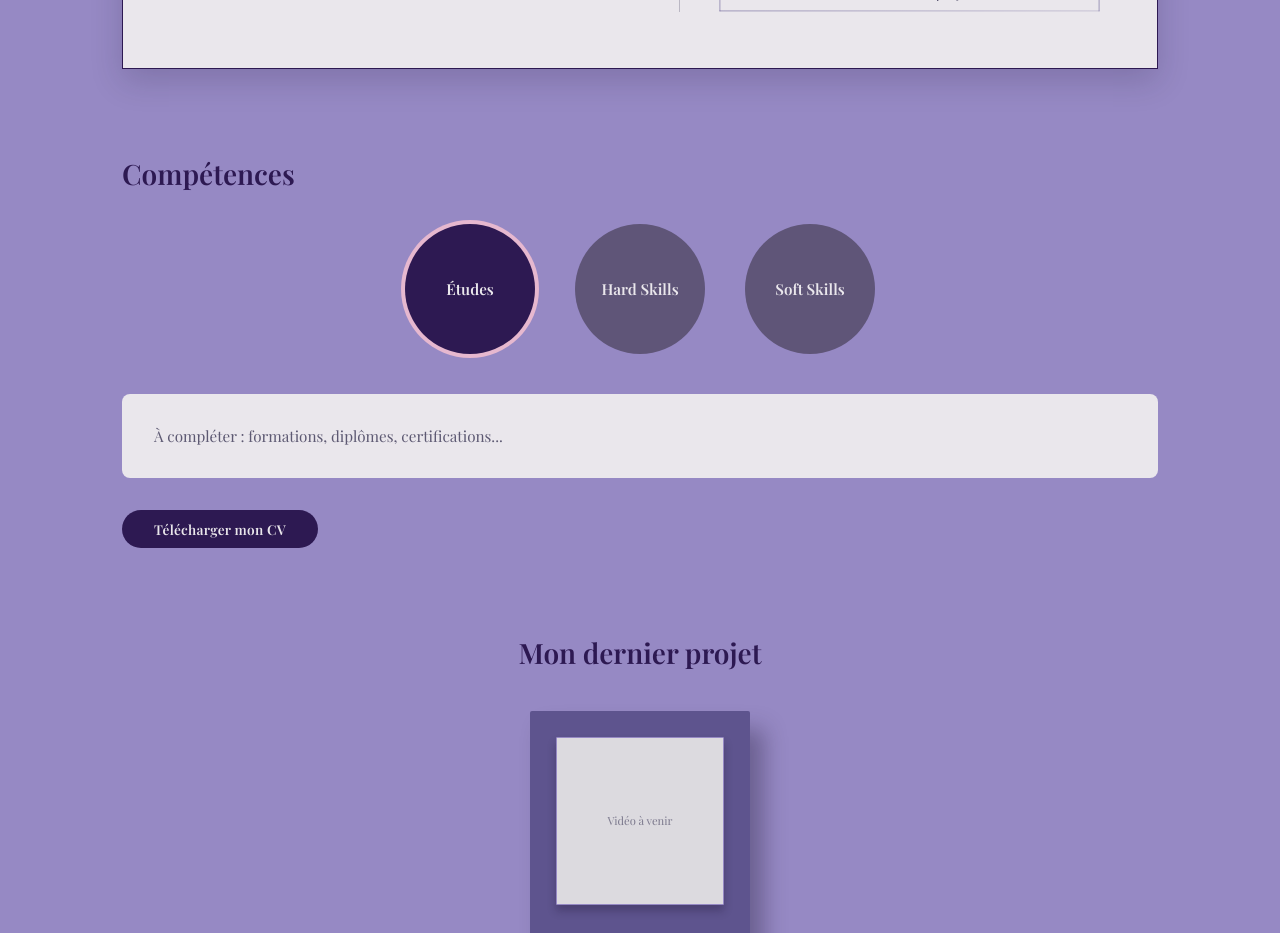
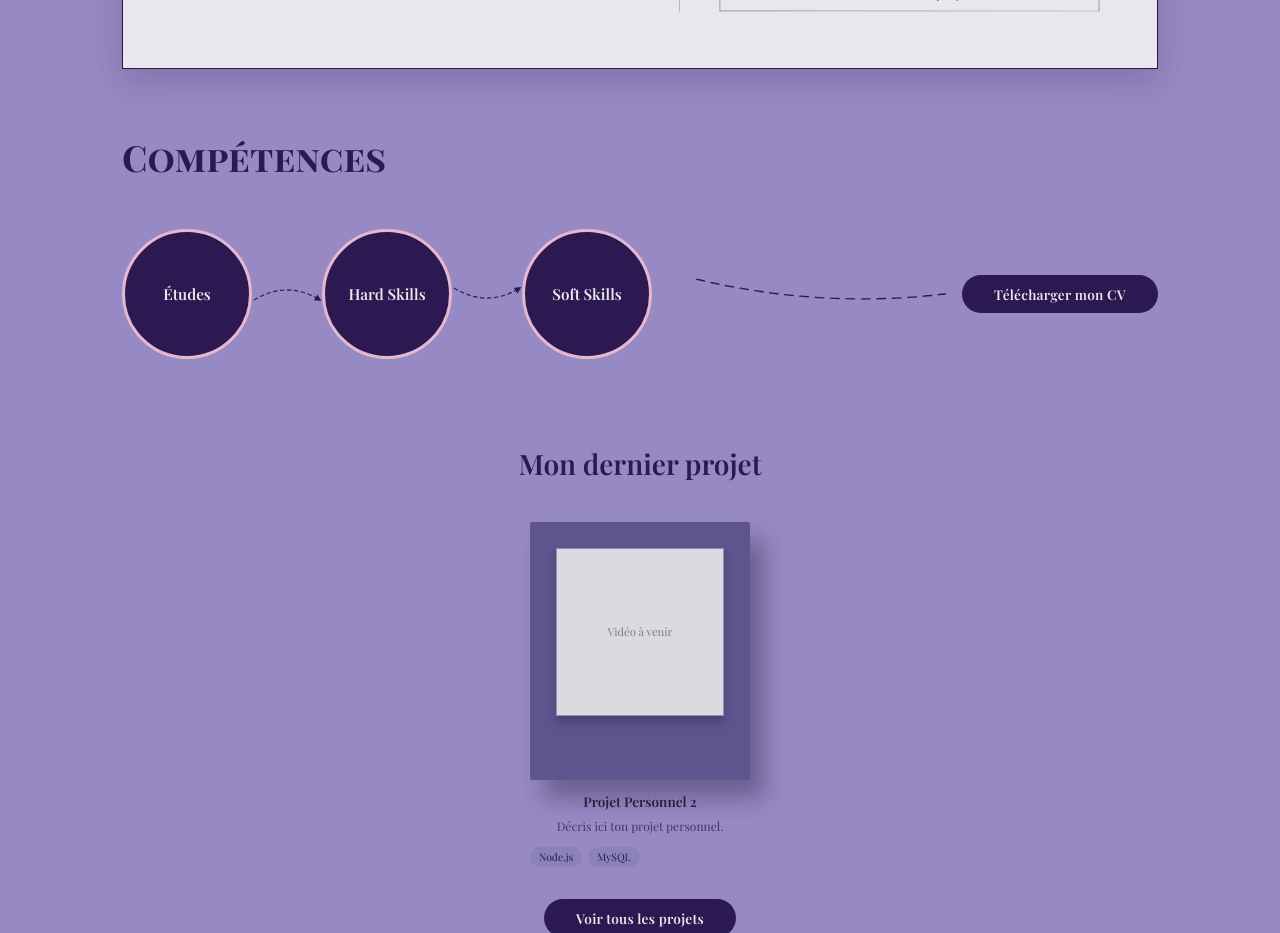
Before and after one commit to Aurelie78290/MyPortfolio, a React (Vite) app: page / in a window 1280 px wide. Shown: the part 940-1873 px from the top of the page. Built offline with nearby package versions, Linux system fonts and the light colour scheme; a web font is replaced by a local one.

Commit message:
updates competences's bulles

```diff
--- a/src/components/Competences.css
+++ b/src/components/Competences.css
@@ -1,34 +1,80 @@
 .competences {
-  margin-top: 86px;
+  margin: 4rem 0;
   scroll-margin-top: 110px;
 }
 
 .competences__title {
-  font-family: var(--font-body);
+  font-family: var(--font-title);
   font-weight: 600;
-  font-size: 1.75rem;
+  font-size: 2.25rem;
   color: var(--title);
-  margin: 0 0 32px;
+  margin: 0 0 3rem;
+}
+
+.competences__row {
+  display: flex;
+  align-items: center;
+  justify-content: space-around;
+  gap: 2.5rem;
+  flex-wrap: wrap;
 }
 
 .competences__bubbles {
   display: flex;
-  gap: 2.5rem;
-  justify-content: center;
+  align-items: center;
+}
+
+.competences__bubble-item {
+  display: flex;
+  align-items: center;
+}
+
+.competences__connector {
+  width: 70px;
+  height: 32px;
+  flex-shrink: 0;
+  color: var(--title);
+}
+
+.competences__landing {
+  position: relative;
+  flex: 1 1 80px;
+  min-width: 80px;
+  height: 40px;
+  margin-right: -1.75rem;
+  color: var(--title);
+}
+
+.competences__landing-path {
+  width: 100%;
+  height: 100%;
+  display: block;
+}
+
+.competences__plane {
+  position: absolute;
+  right: -10px;
+  top: 48%;
+  width: 24px;
+  height: 24px;
+  transform: rotate(108deg);
+  color: var(--title);
 }
 
 .competences__bubble {
   width: 130px;
   height: 130px;
   border-radius: 50%;
-  border: none;
-  background: var(--mauve-card);
+  border: 3px solid var(--pink-card);
+  background: var(--title);
   color: var(--card-cream);
   font-family: var(--font-body);
   font-weight: 600;
   font-size: 0.95rem;
   cursor: pointer;
-  transition: transform 0.2s ease, background 0.2s ease;
+  transition:
+    transform 0.2s ease,
+    background 0.2s ease;
 }
 
 .competences__bubble:hover {
@@ -37,16 +83,50 @@
 }
 
 .competences__bubble--active {
-  background: var(--title);
   box-shadow: 0 0 0 4px var(--pink-card);
 }
 
-.competences__panel {
-  margin-top: 40px;
+.competences__overlay {
+  position: fixed;
+  inset: 0;
+  background: rgba(30, 20, 50, 0.55);
+  display: flex;
+  align-items: center;
+  justify-content: center;
+  padding: 24px;
+  z-index: 200;
+}
+
+.competences__modal {
+  position: relative;
   background: var(--card-cream);
   border-radius: 8px;
-  padding: 32px;
-  min-height: 60px;
+  padding: 40px;
+  max-width: 480px;
+  width: 100%;
+  max-height: 80vh;
+  overflow-y: auto;
+  box-shadow: 0 20px 40px rgba(30, 20, 50, 0.35);
+}
+
+.competences__modal-close {
+  position: absolute;
+  top: 12px;
+  right: 16px;
+  border: none;
+  background: none;
+  font-size: 1.5rem;
+  line-height: 1;
+  color: var(--ink);
+  cursor: pointer;
+}
+
+.competences__modal-title {
+  font-family: var(--font-body);
+  font-weight: 600;
+  font-size: 1.3rem;
+  color: var(--title);
+  margin: 0 0 20px;
 }
 
 .competences__list {
@@ -75,7 +155,6 @@
 
 .competences__cv-button {
   display: inline-block;
-  margin-top: 32px;
   background: var(--title);
   color: var(--card-cream);
   text-decoration: none;
@@ -95,4 +174,8 @@
   .competences__bubbles {
     flex-wrap: wrap;
   }
+
+  .competences__landing {
+    display: none;
+  }
 }
--- a/src/components/Competences.jsx
+++ b/src/components/Competences.jsx
@@ -1,5 +1,62 @@
-import { useState } from "react";
+import { useEffect, useId, useState } from "react";
 import "./Competences.css";
+
+function FlightPathArrow({ flip }) {
+  const arrowId = useId();
+  const path = flip ? "M4,10 Q60,44 116,10" : "M4,30 Q60,-4 116,30";
+
+  return (
+    <svg
+      className="competences__connector"
+      viewBox="0 0 120 40"
+      aria-hidden="true"
+    >
+      <defs>
+        <marker
+          id={arrowId}
+          viewBox="0 0 10 10"
+          refX="7"
+          refY="5"
+          markerWidth="6"
+          markerHeight="6"
+          orient="auto-start-reverse"
+        >
+          <path d="M0,0 L10,5 L0,10 z" fill="currentColor" />
+        </marker>
+      </defs>
+      <path
+        d={path}
+        fill="none"
+        stroke="currentColor"
+        strokeWidth="2"
+        strokeDasharray="6 6"
+        strokeLinecap="round"
+        markerEnd={`url(#${arrowId})`}
+      />
+    </svg>
+  );
+}
+
+function LandingPath() {
+  return (
+    <div className="competences__landing" aria-hidden="true">
+      <svg
+        className="competences__landing-path"
+        viewBox="0 0 200 60"
+        preserveAspectRatio="none"
+      >
+        <path
+          d="M4,8 Q100,52 196,30"
+          fill="none"
+          stroke="currentColor"
+          strokeWidth="2"
+          strokeDasharray="6 6"
+          strokeLinecap="round"
+        />
+      </svg>
+    </div>
+  );
+}
 
 const categories = [
   {
@@ -45,16 +102,26 @@ const categories = [
 ];
 
 function Competences() {
-  const [activeId, setActiveId] = useState(categories[0].id);
+  const [activeId, setActiveId] = useState(null);
   const active = categories.find((category) => category.id === activeId);
+
+  useEffect(() => {
+    if (!active) return;
+    const closeOnEscape = (event) => {
+      if (event.key === "Escape") setActiveId(null);
+    };
+    window.addEventListener("keydown", closeOnEscape);
+    return () => window.removeEventListener("keydown", closeOnEscape);
+  }, [active]);
 
   return (
     <section id="competences" className="competences">
       <h2 className="competences__title">Compétences</h2>
+      <div className="competences__row">
         <div className="competences__bubbles">
-        {categories.map((category) => (
+          {categories.map((category, index) => (
+            <div key={category.id} className="competences__bubble-item">
               <button
-            key={category.id}
                 type="button"
                 className={`competences__bubble${
                   activeId === category.id ? " competences__bubble--active" : ""
@@ -63,9 +130,36 @@ function Competences() {
               >
                 {category.label}
               </button>
+              {index < categories.length - 1 && (
+                <FlightPathArrow flip={index % 2 === 1} />
+              )}
+            </div>
           ))}
         </div>
-      <div className="competences__panel">
+        <LandingPath />
+        <a className="competences__cv-button" href="/cv.pdf" download>
+          Télécharger mon CV
+        </a>
+      </div>
+
+      {active && (
+        <div className="competences__overlay" onClick={() => setActiveId(null)}>
+          <div
+            className="competences__modal"
+            role="dialog"
+            aria-modal="true"
+            aria-label={active.label}
+            onClick={(event) => event.stopPropagation()}
+          >
+            <button
+              type="button"
+              className="competences__modal-close"
+              onClick={() => setActiveId(null)}
+              aria-label="Fermer"
+            >
+              ×
+            </button>
+            <h3 className="competences__modal-title">{active.label}</h3>
             {active.type === "tags" ? (
               <ul className="competences__list">
                 {active.items.map((item) => (
@@ -78,9 +172,8 @@ function Competences() {
               <p className="competences__placeholder">{active.text}</p>
             )}
           </div>
-      <a className="competences__cv-button" href="/cv.pdf" download>
-        Télécharger mon CV
-      </a>
+        </div>
+      )}
     </section>
   );
 }
```
Lines whose indentation alone changed are shown as unchanged.
